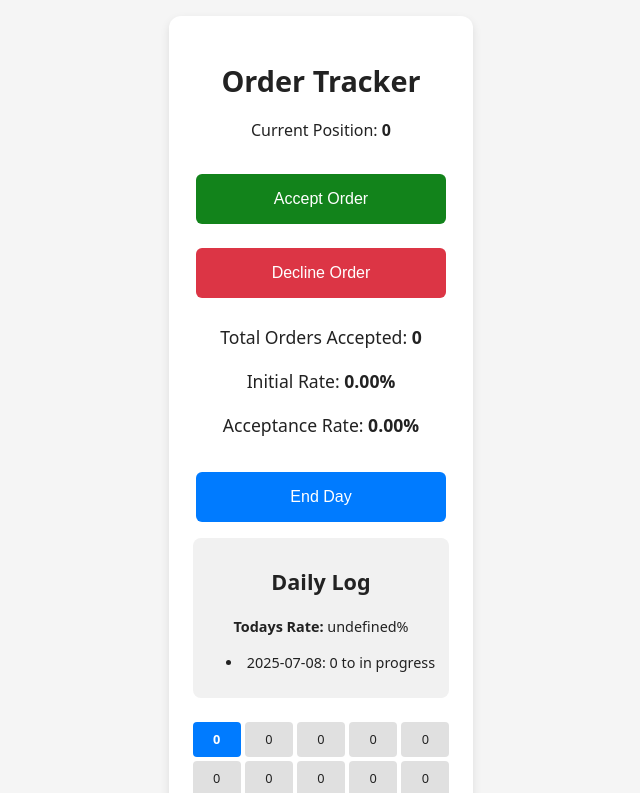
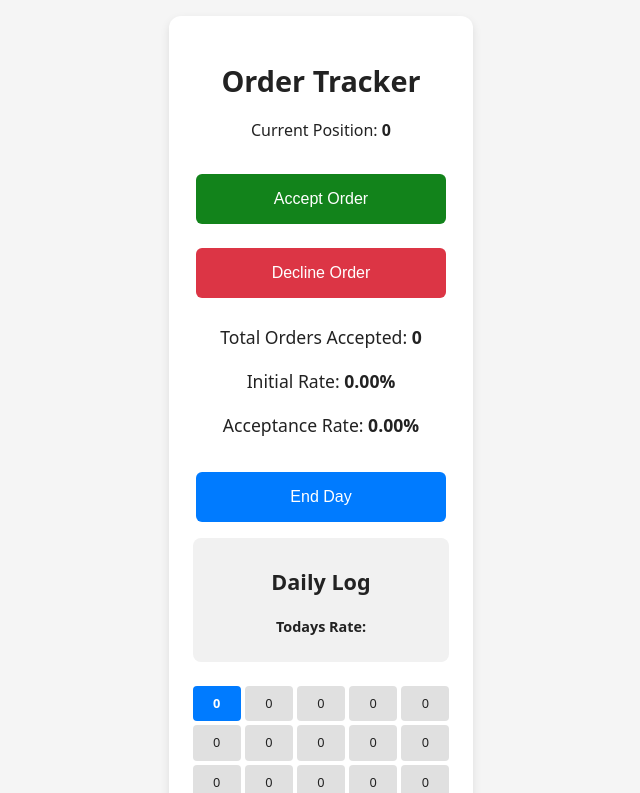
Before and after one commit to jeffdinsmore/acceptance_rate, a React (Vite) app: page / in a window 1280 px wide. Shown: the top 793 px of the page, without its empty margins (319-959 px from the left). Built offline with nearby package versions, Linux system fonts and the light colour scheme.

Commit message:
updated to make startDay only when the decline or accept button have been pressed once

```diff
--- a/src/App.tsx
+++ b/src/App.tsx
@@ -15,7 +15,8 @@ const App: React.FC = () => {
     dailies,
     endDay,
   } = useOrderStore();
-console.log("filled once", filledOnce, useOrderStore.getState());
+  const my = ["label", "store", "1", "2", "3", "4", "labels"];
+console.log("filled once", filledOnce, useOrderStore.getState(), [...my, "5"].slice(0,1));
 
   return (
     <div className="container">
--- a/src/store.ts
+++ b/src/store.ts
@@ -14,6 +14,7 @@ interface OrderStore {
   dailies: DailyEntry[];
   index: number;
   filledOnce: boolean;
+  isAlreadyStarted: () => boolean;
   submitOrder: () => void;
   declineOrder: () => void;
   getAcceptanceRate: () => number;
@@ -32,6 +33,13 @@ export const useOrderStore = create<OrderStore>()(
       filledOnce: false,
 
       submitOrder: () => {
+        if(!get().isAlreadyStarted()) {
+          get().startNewDay();
+          console.log("Today has been set");
+        }
+        /*const daily = get().dailies.slice(0,1);
+        console.log("daily", daily);
+        set({ dailies: daily });*/
         const newOrders = [...get().orders]
         const currentIndex = get().index % 100
         const nextIndex = (currentIndex + 1) % 100
@@ -40,6 +48,12 @@ export const useOrderStore = create<OrderStore>()(
       },
 
       declineOrder: () => {
+
+        if (!get().isAlreadyStarted()) {
+          get().startNewDay(); // only trigger on first action of the day
+          console.log("Today has been set");
+        }
+
         const newOrders = [...get().orders]
         const currentIndex = get().index % 100
         const nextIndex = (currentIndex + 1) % 100
@@ -78,12 +92,19 @@ export const useOrderStore = create<OrderStore>()(
         }
       },
 
+      isAlreadyStarted: () => {
+        const state = get();
+        const today = new Date().toLocaleDateString('en-CA');
+        const alreadyStarted = state.dailies.some(entry => entry.date === today);
+        return alreadyStarted;
+      },
+
       endDay: () => {
         const state = get();
         const today = new Date().toLocaleDateString('en-CA').split("T")[0];
 
         const updated = state.dailies.map(entry =>
-          entry.date === today ? { ...entry, end: state.index - 1, rate: get().getTodaysRate(Number(entry.start), state.index - 1)} : entry
+          entry.date === today ? { ...entry, end: state.index - 1, rate: get().getTodaysRate(Number(entry.start), state.index - 1) ? get().getTodaysRate(Number(entry.start), state.index - 1) : 0} : entry
         );
         set({ dailies: updated });
       },
@@ -95,4 +116,3 @@ export const useOrderStore = create<OrderStore>()(
 )
 
 // Automatically start a new day on app load
-useOrderStore.getState().startNewDay();
```
